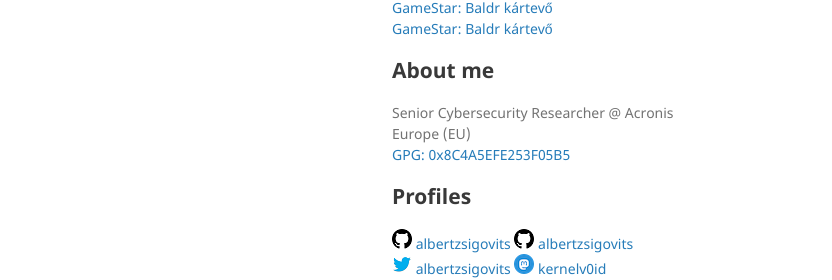
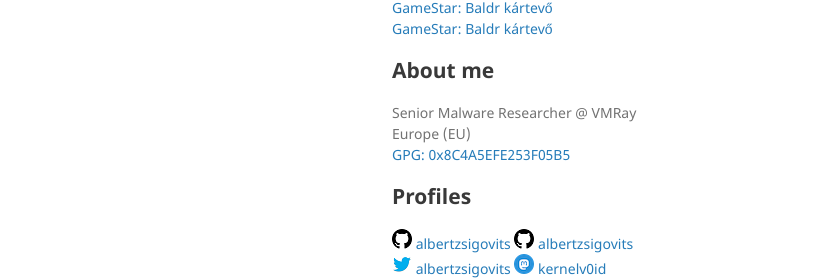
Before and after one commit to albertzsigovits/albertzsigovits.github.io, a Jekyll site: the page built from index.md, in a window 1280 px wide and 900 px high, scrolled down 938 px. Shown: the part 426-706 px from the top of the window, without its empty margins (178-1010 px from the left). Built offline with Jekyll 4.4.1, drawn with Linux system fonts in a browser that asks for light colours; the repository's description, which GitHub fills in, is left out; our own code applies the rules of GitHub Pages for plain Markdown files.

Commit message:
Update index.md

```diff
--- a/index.md
+++ b/index.md
@@ -68,7 +68,7 @@
 
 ## About me
 
-Senior Cybersecurity Researcher @ Acronis
+Senior Malware Researcher @ VMRay
 Europe (EU)
 [GPG: 0x8C4A5EFE253F05B5](http://pgp.mit.edu/pks/lookup?op=vindex&search=0x8C4A5EFE253F05B5)
 
```
